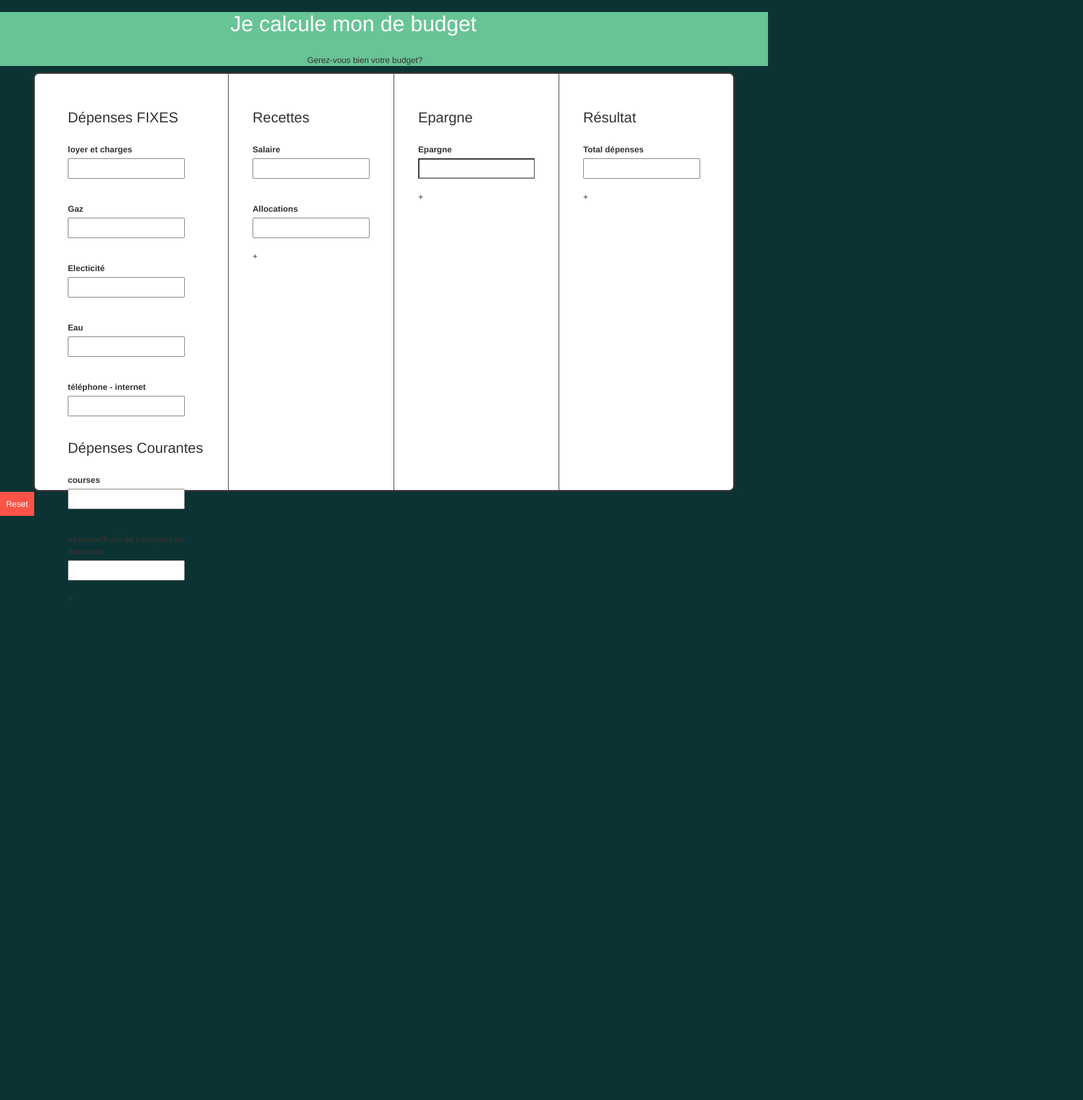
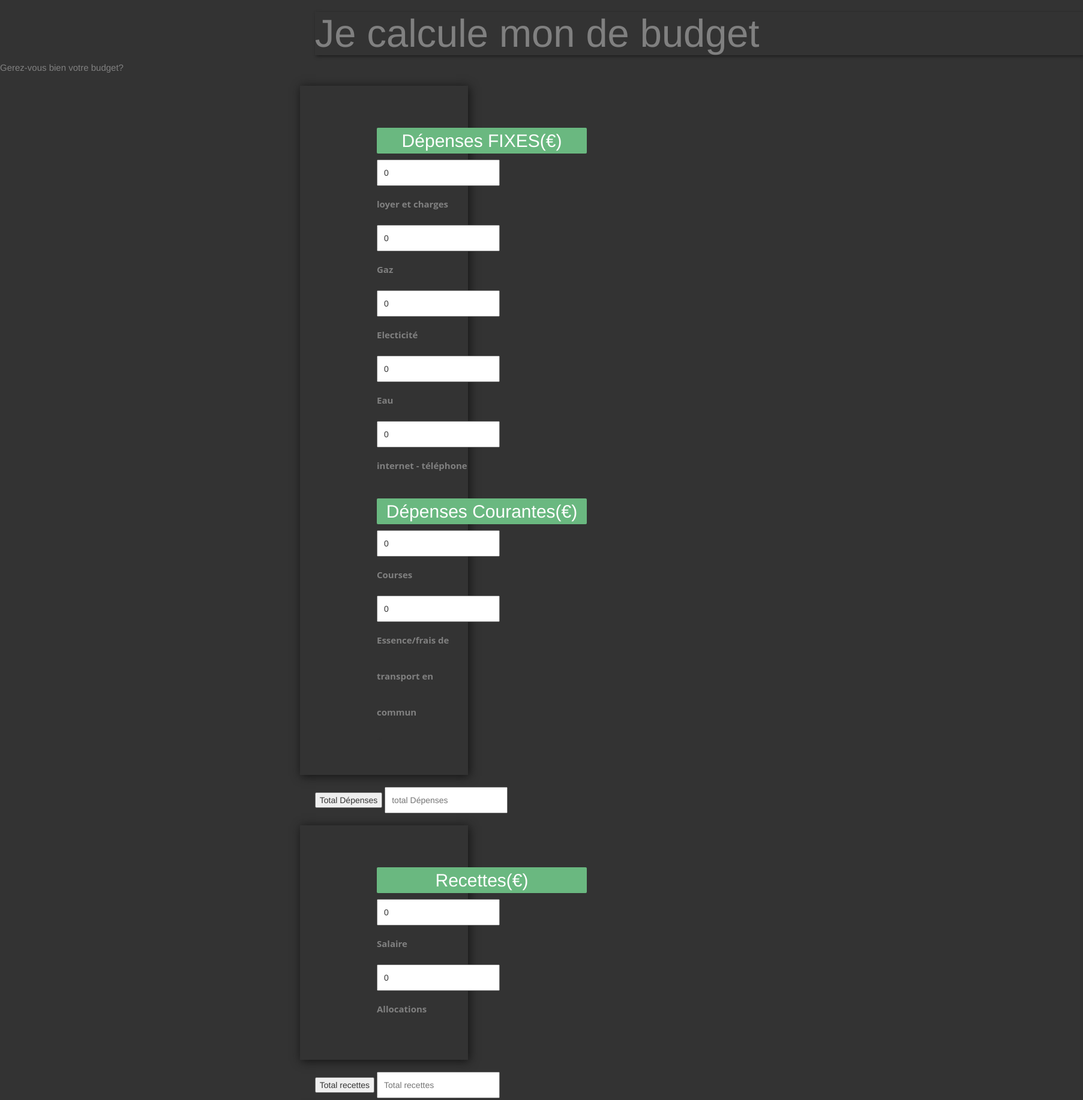
Before and after one commit to wolel/evaluation_1, a plain HTML site: page index.html in a window 1280 px wide. Shown: the top 1834 px of the page at 60% size, 1805 px wide, since content can reach past the window. Before the commit the page ends 1008 px from the top, so only its background shows below. Drawn offline with nearby package versions, Linux system fonts and the light colour scheme.

Commit message:
calcul de budget

```diff
--- a/index.html
+++ b/index.html
@@ -17,65 +17,90 @@
 </head>
 <body>
 
-<div class="titre">
+<!---------------TITRE------------------------------------>
+
     <h1>Je calcule mon de budget</h1>
     <p>Gerez-vous bien votre budget?</p>
+
+
+<!---------------DEPENSES------------------------------------>
+
+<div id="depenses">
+        <h3>Dépenses FIXES(€)</h3>
+
+    <input id="charges" type="number" placeholder="loyer et charges" value="0">
+    <label>loyer et charges</label><br>
+
+    <input  id="gaz" type="number" placeholder="gaz" value="0">
+    <label>Gaz</label><br>
+
+        <input id="electricite" type="number" value="0" placeholder="electricite">
+    <label>Electicité</label><br>
+
+        <input id="eau" type="number" placeholder="eau" value="0">
+    <label>Eau</label><br>
+
+        <input id="internet" type="number" placeholder="internet - téléphone" value="0">
+    <label>internet - téléphone</label><br>
+
+        <h3>Dépenses Courantes(€)</h3>
+
+        <input id="courses" type="number" placeholder="courses" value="0" >
+    <label>Courses</label><br>
+
+        <input id="transport" type="number" placeholder="Essence/frais de transport en commun"value="0">
+    <label>Essence/frais de transport en commun</label><br>
+
+        <div id="plus">+</div>
 </div>
 
-<div class="container">
+<div id="boxBtnDep">
+<button id="btnTotalDepense" >Total Dépenses</button>
+<input id="resDep" type="text" placeholder= "total Dépenses">
+</div>
+<!---------------RECETTES------------------------------------>
 
-    <div class="tab depenses">
-        <h3>Dépenses FIXES</h3>
-        <label>loyer et charges</label>
-        <input class="charges dep" type="number">
-        <label>Gaz</label>
-        <input class="gaz dep" type="number">
-        <label>Electicité</label>
-        <input class="electicite dep" type="number">
-        <label>Eau</label>
-        <input class="eau dep" type="number">
-        <label>téléphone - internet</label>
-        <input class="internet dep" type="number">
+<div id="recettes">
+        <h3>Recettes(€)</h3>
+        <input id="salaire" type="number" value="0" placeholder="salaire">
+    <label>Salaire</label><br>
+        <input id="alloc" type="number" value="0" placeholder="allocations">
+    <label>Allocations</label><br>
+</div>
 
-        <h3>Dépenses Courantes</h3>
-        <label>courses</label>
-        <input class="courses depCour" type="number">
-        <label>essence/frais de transport en commun</label>
-        <input class="transport depCour" type="number">
+<div id="boxBtnRec">
+<button id="btnTotalRecettes">Total recettes</button>
+<input id="resRec" type="number" placeholder="Total recettes">
+</div>
+<!---------------EPARGNES------------------------------------>
 
+    <div id="epargnes">
+        <h3>Epargne(€)</h3>
+        <input id="ep"type="number" value="0" placeholder="epargnes" >
+        <label>Epargne</label><br>
         <div class="plus">+</div>
     </div>
 
+<div id="boxBtnEp">
+<button id="btnTotalEpargnes">Total epargnes</button>
+<input id="resEp" type="number" placeholder="Total epargnes">
+</div>
+<!---------------RESULTAT------------------------------------>
 
-    <div class="tab recettes">
-        <h3>Recettes</h3>
-        <label>Salaire</label>
-        <input class="salaire rec" type="number">
-        <label>Allocations</label>
-        <input class="alloc rec" type="number">
-        <div class="plus">+</div>
-    </div>
+<select id="operators">
+    <option value="+">+</option>
+    <option value="-">-</option>
+</select>
 
-    <div class="tab epargne">
-        <h3>Epargne</h3>
-        <label>Epargne</label>
-        <input class="epargne"type="number" >
-        <div class="plus">+</div>
-
-    </div>
-
-    <div class="tab resultat">
+<div id = "resultat">
         <h3>Résultat</h3>
+        <button id="btnTotal">Total ALL</button>
+        <input id="result" type="number" placeholder="Total Final">
         <label>Total dépenses</label>
-        <input class="resultat res" type="number">
-
-        <div class="plus">+</div>
-    </div>
+</div>
 
 
-</div>
-
-<button type="button" id="btnReset">Reset</button>
+<!--<button type="button" id="btnReset">Reset</button>-->
 
 <script src="script.js"></script>
 </body>
--- a/script.js
+++ b/script.js
@@ -1,19 +1,125 @@
-//TODO: --------------tableau Depenses----------------
+//--------------tableau Depenses----------------
 
+var depenses = document.getElementById('depenses');
+/**
 var charges = document.getElementById('charges');
-var electricite =  document.getElementById('electicite');
-var eau = document.getElementById('eau');
-var internet = document.getElementById('internet');
+//var gaz =  document.getElementById('gaz');
+//var electricite =  document.getElementById('electricite');
+//var eau = document.getElementById('eau');
+//var internet = document.getElementById('internet');
 
-var courses = document.getElementById('courses');
-var transport = document.getElementById('transport');
+//var courses = document.getElementById('courses');
+//var transport = document.getElementById('transport');
+*/
+var plus = document.getElementById('plus');//++++++++++++
 
-//TODO: --------------tableau recette----------------
+// --------------tableau recettes----------------
 
 var salaire = document.getElementById('salaire');
 var alloc = document.getElementById('alloc');
 
-//TODO: --------------tableau epargne----------------
+//--------------tableau epargnes----------------
+
+var epargne = document.getElementById('ep');
+
+//--------------tableau resultat----------------
+
+var result = document.getElementById('result');
+var btnReset = document.getElementById('btnReset');
+var btnTotal = document.getElementById('btnTotal');
+var totalAll;
+
+var btnTotalDepense = document.getElementById('btnTotalDepense');
+var btnTotalRecettes = document.getElementById('btnTotalRecettes');
+var btnTotalEpargnes = document.getElementById('btnTotalEpargnes');
+
+var resDep = document.getElementById('resDep');
+var resRec = document.getElementById('resRec');
+var resEp = document.getElementById('resEp');
+
+//--------------------------------------------------
+var tabDepenses = [];
+var tabRecettes = [];
+var tabEpargnes = [];
+
+    tabDepenses = document.querySelectorAll('#depenses input');
+    //console.log(tabDepenses);
+    tabRecettes = document.querySelectorAll('#recettes input');
+    tabEpargnes = document.querySelectorAll('#epargnes  input');
+
+   //alert(tabDepenses[0].value);
+
+btnTotalDepense.addEventListener("click", function () {
+    recupTableauDepenses(tabDepenses);
+
+});
+btnTotalRecettes.addEventListener("click", function () {
+    recupTableauRecettes(tabRecettes);
+
+});
+btnTotalEpargnes.addEventListener("click", function () {
+    recupTableauEpargnes(tabEpargnes);
+
+});
 
 
-var epargne = document.getElementById('epargne');
+/**
+ *  declarer une fonction avec un nom 'fictif'(tabParam)
+ *  cette fonction va être appeller dans mes 3 bouttons "btnTotalRecettes",
+ * "btnTotalEpargnes " et "btnTotalDepense"
+ * on va être obligé d'appeler le nom de la fonction: ex recupereTableau(?)
+ * tout ce qui se passe dans la fonction "recupere Tableau" a une repercution sur
+ * tout mes 'click'btnTotal...etc
+ * pr modifier mes boutton, il s'uffit de rajpouter des paramettres dans "recupereTableau()"
+
+ */
+function recupTableauDepenses(tabParam){
+    var result = 0;
+    for (var j = 0; j < tabParam.length; j++ ){
+        result += parseFloat(tabParam[j].value);
+        //console.log(j);
+    }
+    resDep.value = result;
+}
+
+function recupTableauRecettes(tabParam){
+    var result = 0;
+    for (var j = 0; j < tabParam.length; j++ ){
+        result += parseFloat(tabParam[j].value);
+        //console.log(j);
+    }
+    resRec.value = result;
+}
+
+function recupTableauEpargnes(tabParam){
+    var result = 0;
+    for (var j = 0; j < tabParam.length; j++ ){
+        result += parseFloat(tabParam[j].value);
+        //console.log(j);
+    }
+    resEp.value = result;
+}
+
+
+
+/**
+ * function totalDepenses() {
+    var charges = parseFloat(document.getElementById('charges').value);
+    var gaz =  parseFloat(document.getElementById('gaz').value);
+    var electricite =  parseFloat(document.getElementById('electricite').value);
+    var eau = parseFloat(document.getElementById('eau').value);
+    var internet = parseFloat(document.getElementById('internet').value);
+    var courses = parseFloat(document.getElementById('courses').value);
+    var transport = parseFloat(document.getElementById('transport').value);
+
+    var oper = document.getElementById('operators').value;
+
+
+    var totalAll = document.getElementById('result').value = charges + gaz +
+        electricite + eau + internet + courses + transport;
+        console.log(total);
+
+ */
+
+
+//TODO: pourquoi je ne sais pas faire juste le total de charges + gaz par ex?
--- a/style.css
+++ b/style.css
@@ -5,48 +5,52 @@
 body{
     margin:0;
     padding: 0;
-    background-color: #0C3333;
+    background-color: #333;
+
 }
-.titre{
-    background-color: #68C495;
-    margin-left: auto;
-    margin-right: auto;
+
+#depenses, #recettes, #epargnes, #resultat{
+
+    box-shadow: 2px 2px 15px #131313;
+    padding-top: 50px;
+    padding-bottom: 50px;
+    padding-left:  10%;
+    margin: 20px 500px 20px 500px;
+
+}
+#boxBtnDep, #boxBtnRec, #boxBtnEp{
+    margin-left: 41%;
+}
+
+label{
+    color: grey;
+    line-height: 60px;
+    font-size: 15px;
+    font-family: "Open Sans", serif;
 }
 h1 {
-    margin-left: 30%;
-    color: white;
+    color: grey;
+    font-size: 65px;
+    box-shadow: 2px 2px 5px #1d1d1d;
+    width: 100%;
+    margin-left: 41%;
+
+
 }
 p{
-    margin-left: 40%;
-    margin-top: 30px;
+    color: grey;
+    font-size: 15px;
 }
-.container{
-    display:flex;
-    border: 3px solid #333;
-    height:700px ;
-    background-color: white;
-    border-radius: 10px;
-}
-.depenses, .recettes, .epargne{
-    border-right: 1px solid #333;
-}
-
-.tab{
-    padding: 40px;
+h3{
+    color: white;
+    background-color: #6AB880;
+    font-size: 30px;
+    width: 350px;
+    border-radius: 2px;
+    text-align: center;
+    padding: 5px;
 
 }
 input{
-    padding: 5px;
-    text-align: center;
-    margin-bottom: 20px;
+    padding: 10px;
 }
-label{
-    margin-right: 30px;
-    margin-top: 20px;
-}
-#btnReset{
-    padding: 10px;
-    background-color: #FA5347;
-    color: white;
-    border: none;
-}
```
